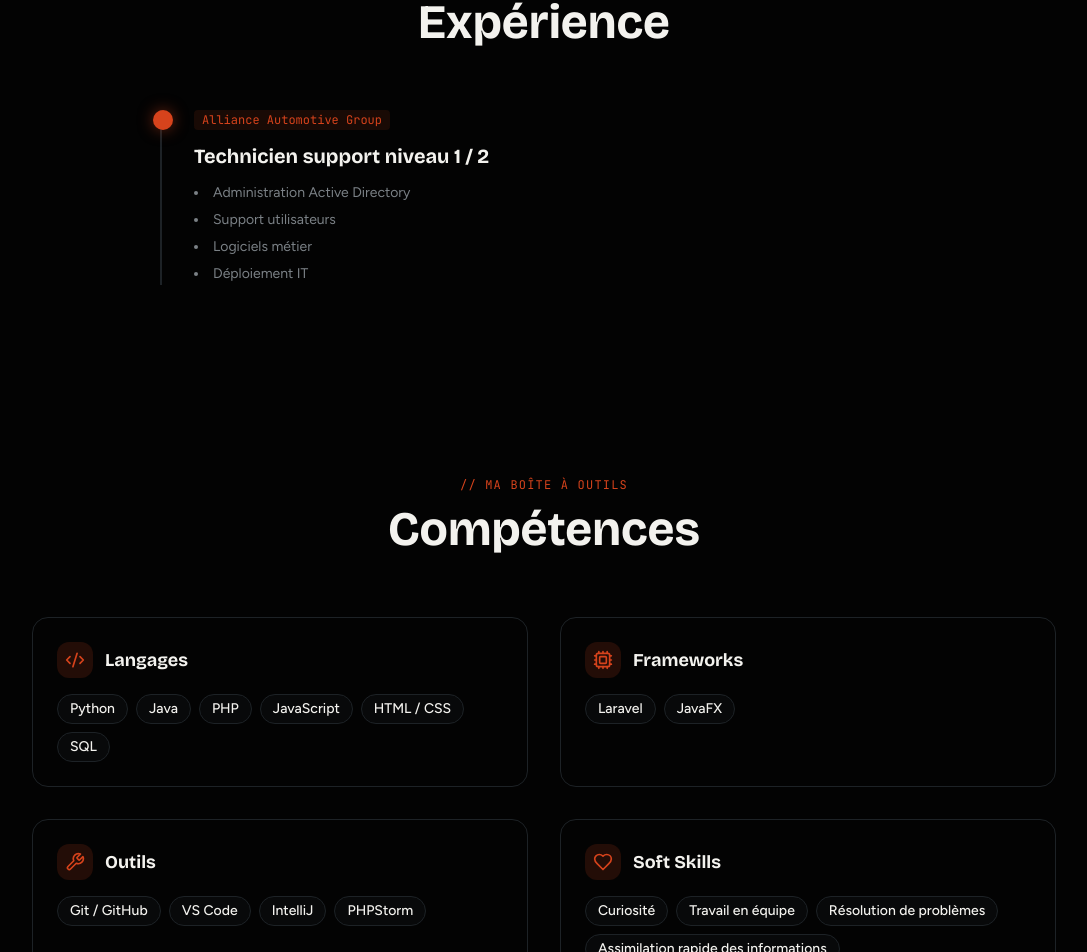
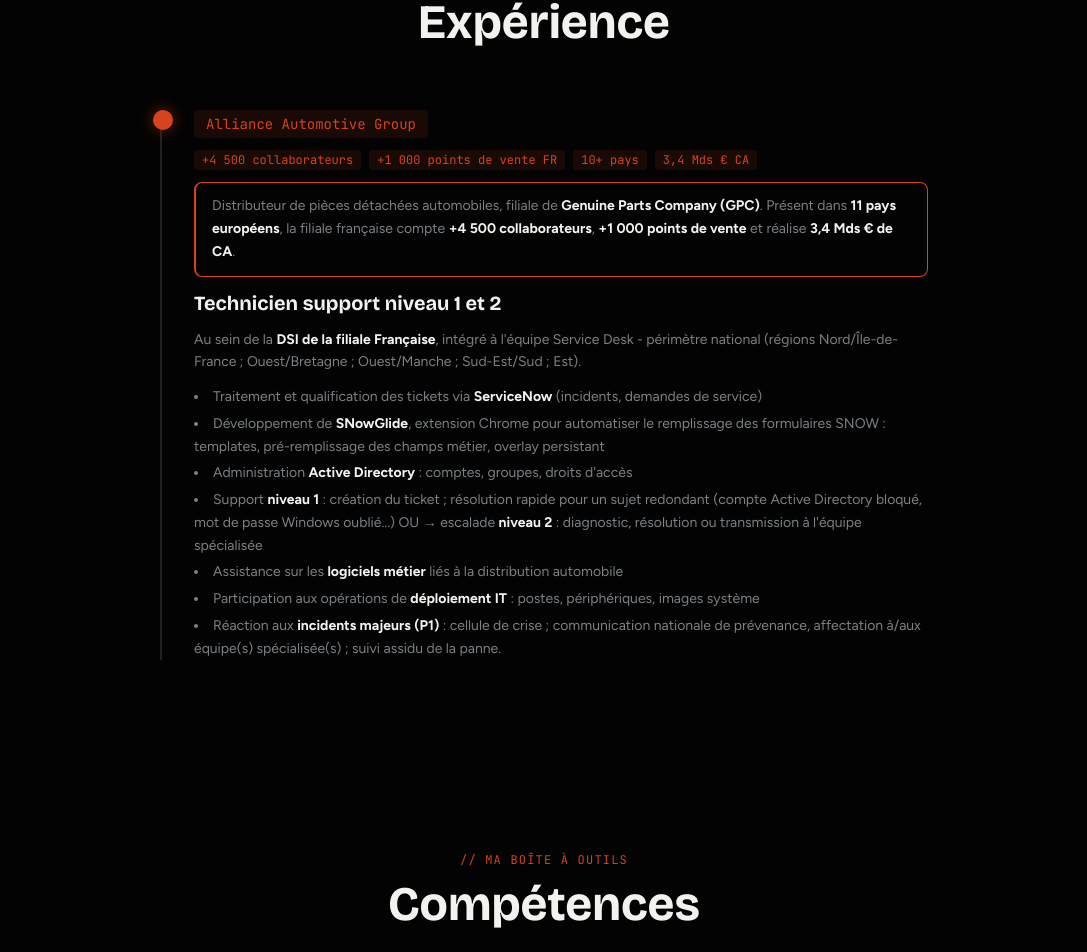
Before and after one commit to MNKY-dm/Portfolio, a React (Vite) app: page / in a window 1280 px wide. Shown: the part 2469-3421 px from the top of the page, without its empty margins (136-1223 px from the left). Built offline with nearby package versions, Linux system fonts and the light colour scheme.

Commit message:
update Experience Section : more details about AAG and Service Desk's tasks

```diff
--- a/src/portfolio/ExperienceSection.tsx
+++ b/src/portfolio/ExperienceSection.tsx
@@ -13,22 +13,48 @@
         <div className="fade-in-up relative pl-8 border-l-2 border-border">
           <div className="relative">
             <div
-              className="absolute -left-[41px] w-5 h-5 rounded-full bg-primary"
-              style={{ boxShadow: "0 0 15px oklch(0.59 0.19 35 / 0.5)" }}
+                className="absolute -left-[41px] w-5 h-5 rounded-full bg-primary"
+                style={{ boxShadow: "0 0 15px oklch(0.59 0.19 35 / 0.5)" }}
             />
             <div className="space-y-3">
-              <span className="font-mono-code text-xs text-primary bg-primary/10 px-2 py-0.5 rounded inline-block">
+
+              <span className="font-mono-code text-sm text-primary bg-primary/10 px-3 py-1 rounded inline-block">
                 Alliance Automotive Group
               </span>
+
+              <div className="flex flex-wrap gap-2 mt-4">
+                <span className="font-mono-code text-xs text-primary bg-primary/10 px-2 py-0.5 rounded">+4 500 collaborateurs</span>
+                <span className="font-mono-code text-xs text-primary bg-primary/10 px-2 py-0.5 rounded">+1 000 points de vente FR</span>
+                <span className="font-mono-code text-xs text-primary bg-primary/10 px-2 py-0.5 rounded">10+ pays</span>
+                <span className="font-mono-code text-xs text-primary bg-primary/10 px-2 py-0.5 rounded">3,4 Mds € CA</span>
+              </div>
+
+              <div className="rounded-lg border border-border border-l-2 border-primary bg-card/50 px-4 py-3 mt-1">
+                <p className="text-muted-foreground text-sm leading-relaxed">
+                  Distributeur de pièces détachées automobiles, filiale de <strong className="text-foreground">Genuine Parts Company (GPC)</strong>.
+                  Présent dans <strong className="text-foreground">11 pays européens</strong>, la filiale française compte <strong className="text-foreground">+4 500 collaborateurs</strong>, <strong className="text-foreground">+1 000 points de vente</strong> et réalise <strong className="text-foreground">3,4 Mds € de CA</strong>.
+                </p>
+              </div>
+
               <h3 className="font-display text-xl font-bold">
-                Technicien support niveau 1 / 2
+                Technicien support niveau 1 et 2
               </h3>
+
+              <p className="text-muted-foreground text-sm leading-relaxed">
+                Au sein de la <strong className="text-foreground">DSI de la filiale Française</strong>, intégré à l'équipe Service Desk - périmètre national (régions Nord/Île-de-France ; Ouest/Bretagne ; Ouest/Manche ; Sud-Est/Sud ; Est).
+              </p>
+
               <ul className="text-muted-foreground leading-relaxed space-y-1 text-sm list-disc list-inside">
-                <li>Administration Active Directory</li>
-                <li>Support utilisateurs</li>
-                <li>Logiciels métier</li>
-                <li>Déploiement IT</li>
+                <li>Traitement et qualification des tickets via <strong className="text-foreground">ServiceNow</strong> (incidents, demandes de service)</li>
+                <li>Développement de <strong className="text-foreground">SNowGlide</strong>, extension Chrome pour automatiser le remplissage des formulaires SNOW : templates, pré-remplissage des champs métier, overlay persistant</li>
+                <li>Administration <strong className="text-foreground">Active Directory</strong> : comptes, groupes, droits d'accès</li>
+                <li>Support <strong className="text-foreground">niveau 1</strong> : création du ticket ; résolution rapide pour un sujet redondant (compte Active Directory bloqué, mot de passe Windows oublié...) OU → escalade <strong className="text-foreground">niveau 2</strong> : diagnostic, résolution ou transmission à l'équipe spécialisée</li>
+                <li>Assistance sur les <strong className="text-foreground">logiciels métier</strong> liés à la distribution automobile</li>
+                <li>Participation aux opérations de <strong className="text-foreground">déploiement IT</strong> : postes, périphériques, images système</li>
+                <li>Réaction aux <strong className="text-foreground">incidents majeurs (P1)</strong> : cellule de crise ; communication nationale de prévenance, affectation à/aux équipe(s) spécialisée(s) ; suivi assidu de la panne.</li>
               </ul>
+
+
             </div>
           </div>
         </div>
--- a/src/portfolio/data.tsx
+++ b/src/portfolio/data.tsx
@@ -155,17 +155,23 @@
   },
   {
     icon: <Cpu className="w-5 h-5" />,
-    label: "Frameworks",
-    skills: [{ name: "Laravel" }, { name: "JavaFX" }],
+    label: "Frameworks / Libraries",
+    skills: [
+      { name: "Laravel" },
+      { name: "JavaFX" },
+      { name: "React" }
+    ],
   },
   {
     icon: <Wrench className="w-5 h-5" />,
     label: "Outils",
     skills: [
       { name: "Git / GitHub" },
+      { name: "Docker" },
       { name: "VS Code" },
       { name: "IntelliJ" },
       { name: "PHPStorm" },
+      { name: "WebStorm" },
     ],
   },
   {
@@ -175,7 +181,7 @@
       { name: "Curiosité" },
       { name: "Travail en équipe" },
       { name: "Résolution de problèmes" },
-      { name: "Assimilation rapide des informations" },
+      { name: "Compréhension rapide des " },
     ],
   },
 ];
```
